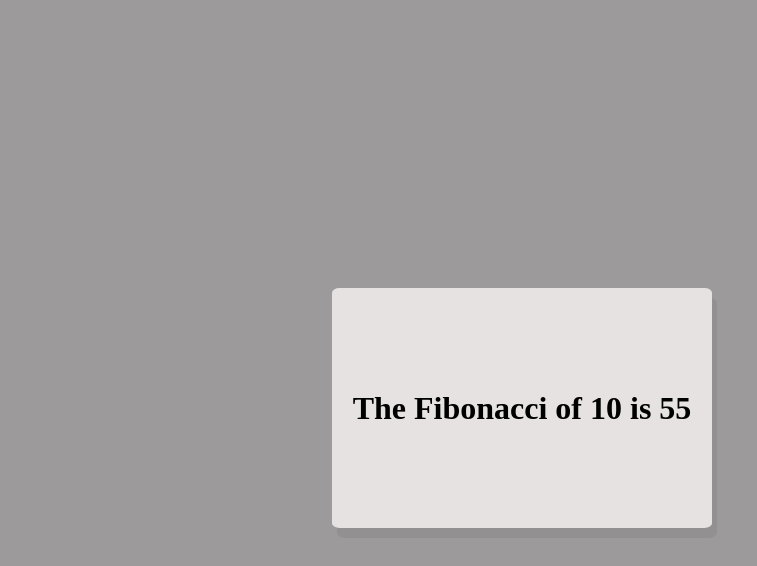
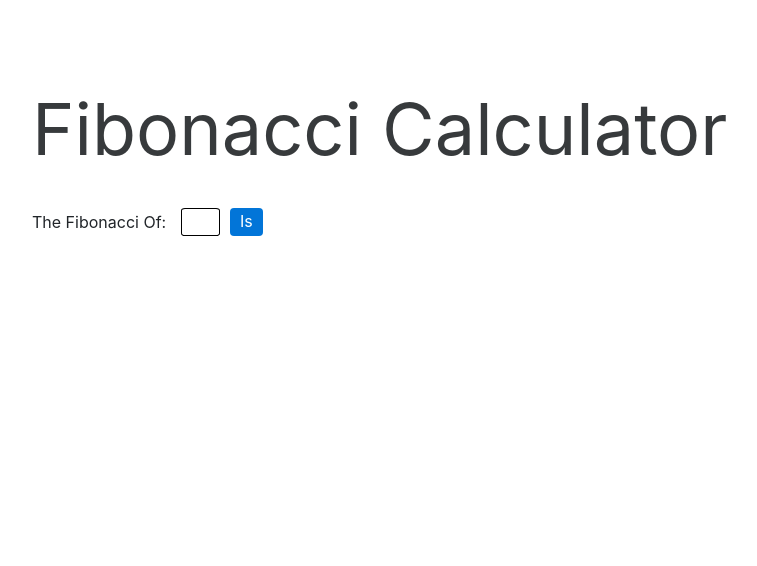
Before and after one commit to Itc-bootcamp-2019/js-project-1-fibonacci-noehoro, a plain HTML site: page index.html in a window 1280 px wide. Shown: the whole page, without its empty margins (118-875 px from the left). Drawn offline with nearby package versions, Linux system fonts and the light colour scheme.

Commit message:
Milestone 4

```diff
--- a/index.html
+++ b/index.html
@@ -4,13 +4,50 @@
     <meta charset="UTF-8" />
     <meta name="viewport" content="width=device-width, initial-scale=1.0" />
     <title>Fibonacci</title>
+    <!-- Bootstrap CSS -->
+    <link
+      rel="stylesheet"
+      href="https://stackpath.bootstrapcdn.com/bootstrap/4.4.1/css/bootstrap.min.css"
+      integrity="sha384-Vkoo8x4CGsO3+Hhxv8T/Q5PaXtkKtu6ug5TOeNV6gBiFeWPGFN9MuhOf23Q9Ifjh"
+      crossorigin="anonymous"
+    />
+
+    <!-- Bootstrap JS -->
+    <script
+      src="https://code.jquery.com/jquery-3.4.1.slim.min.js"
+      integrity="sha384-J6qa4849blE2+poT4WnyKhv5vZF5SrPo0iEjwBvKU7imGFAV0wwj1yYfoRSJoZ+n"
+      crossorigin="anonymous"
+    ></script>
+    <script
+      src="https://cdn.jsdelivr.net/npm/popper.js@1.16.0/dist/umd/popper.min.js"
+      integrity="sha384-Q6E9RHvbIyZFJoft+2mJbHaEWldlvI9IOYy5n3zV9zzTtmI3UksdQRVvoxMfooAo"
+      crossorigin="anonymous"
+    ></script>
+    <script
+      src="https://stackpath.bootstrapcdn.com/bootstrap/4.4.1/js/bootstrap.min.js"
+      integrity="sha384-wfSDF2E50Y2D1uUdj0O3uMBJnjuUD4Ih7YwaYd1iqfktj0Uod8GCExl3Og8ifwB6"
+      crossorigin="anonymous"
+    ></script>
 
     <link rel="stylesheet" href="style.css" />
   </head>
+
   <body class="parent">
-    <div class="parent text-center box">
-      <h1 id="text"></h1>
+    <div class="parent box collum" style="align-items: normal;">
+      <div class="parent text text-center">
+        <h1>Fibonacci Calculator</h1>
+      </div>
+      <div class="subtitle parent">
+        <div class="parent box">
+          <form>
+            The Fibonacci Of:  <input type="text" name="fname" id="question" />
+          </form>
+          <button onclick="buttonClicked()">Is</button>
+          <h4 id="answer"></h4>
+        </div>
+      </div>
     </div>
+
     <script src="main.js"></script>
   </body>
 </html>
--- a/main.js
+++ b/main.js
@@ -1,17 +1,35 @@
-let text = document.getElementById("text");
+let text = document.getElementById("answer");
 
 let set = [];
 let y = 10; //Until where do you wanna go?
 
-function calc(index) {
+function calc(y) {
     set[0] = 0;
     set[1] = 1;
-  for (let i = 0; i < index; i++) {
+  for (let i = 0; i < y; i++) {
     set[i+2] = set[i]+set[i+1];
-    console.log(`The Fib of ${i+2}is  ${set[i+2]}`);
+    console.log(`The Fib of ${i+1}is  ${set[i+1]}`);
+  }
+  text.innerText = `${set[y]}`;
+}
+
+function validateForm() {
+  var x = document.getElementById("question").value;
+  if (x == "") {
+    alert("Number must be filled out");
+    return false;
   }
 }
 
-calc(y);
 
-text.innerText = `The Fibonacci of ${y} is ${set[y]}`;
+function buttonClicked() {
+  var x = document.getElementById("question").value;
+  if (x == "") {
+    alert("Number must be filled out!");
+    return false;
+  } else if(!(x>0) || !(x<20)){
+    alert("Must put in a number in between 0 and 20!");
+    return false;
+  }
+  calc(x);
+}
--- a/style.css
+++ b/style.css
@@ -1,18 +1,82 @@
-body{
-    height:100vh;
-    background-color: rgb(156, 154, 154);
+.parent {
+  display: flex;
 }
 
-.box{
-    background-color: rgb(231, 226, 226);
-    width:30%;
-    height:30%;
-    border-radius: 2%;
-    box-shadow: 5px 10px #00000010;
+
+.collum {
+  flex-direction: column;
 }
 
-.parent {
-    display: flex;
-    align-items: center;
-    justify-content: center;
+body {
+  height: 100vh;
+  padding-left: 150px;
+  padding-top: 50px;
+  justify-content: left;
+  align-items: top;
+  display: flex;
 }
+
+.box {
+  width: auto;
+  height: 30%;
+  justify-content: center;
+  align-items: center;
+  justify-content: space-evenly;
+}
+
+h1 {
+  font-style: normal;
+  font-weight: normal;
+  font-size: 72px;
+  line-height: 79px;
+  color: #373a3c;
+  margin: 0;
+}
+
+h4 {
+  font-weight: 400;
+  margin: 0;
+  text-decoration: underline;
+  margin-left: 5%;
+}
+
+.subtitle {
+  width: 95%;
+  justify-content: left;
+}
+
+.subtitle .box {
+  align-items: center;
+  justify-content: left;
+  width: 60%;
+  height: 100%;
+}
+
+.subtitle .box form input {
+  width: 20%;
+  border-radius: 10%;
+  border: 0.5px solid black;
+  margin-left: 5%;
+}
+
+form {
+  width: 50%;
+  justify-content: space-evenly;
+}
+
+button {
+  background: #0275d8;
+  border: none;
+  box-sizing: border-box;
+  border-radius: 4px;
+  font-style: normal;
+  font-weight: normal;
+  font-size: 16px;
+  line-height: 21px;
+  height: 100%;
+  text-align: center;
+  padding-left: 2.5%;
+  padding-right: 2.5%;
+
+  color: #ffffff;
+}
```
